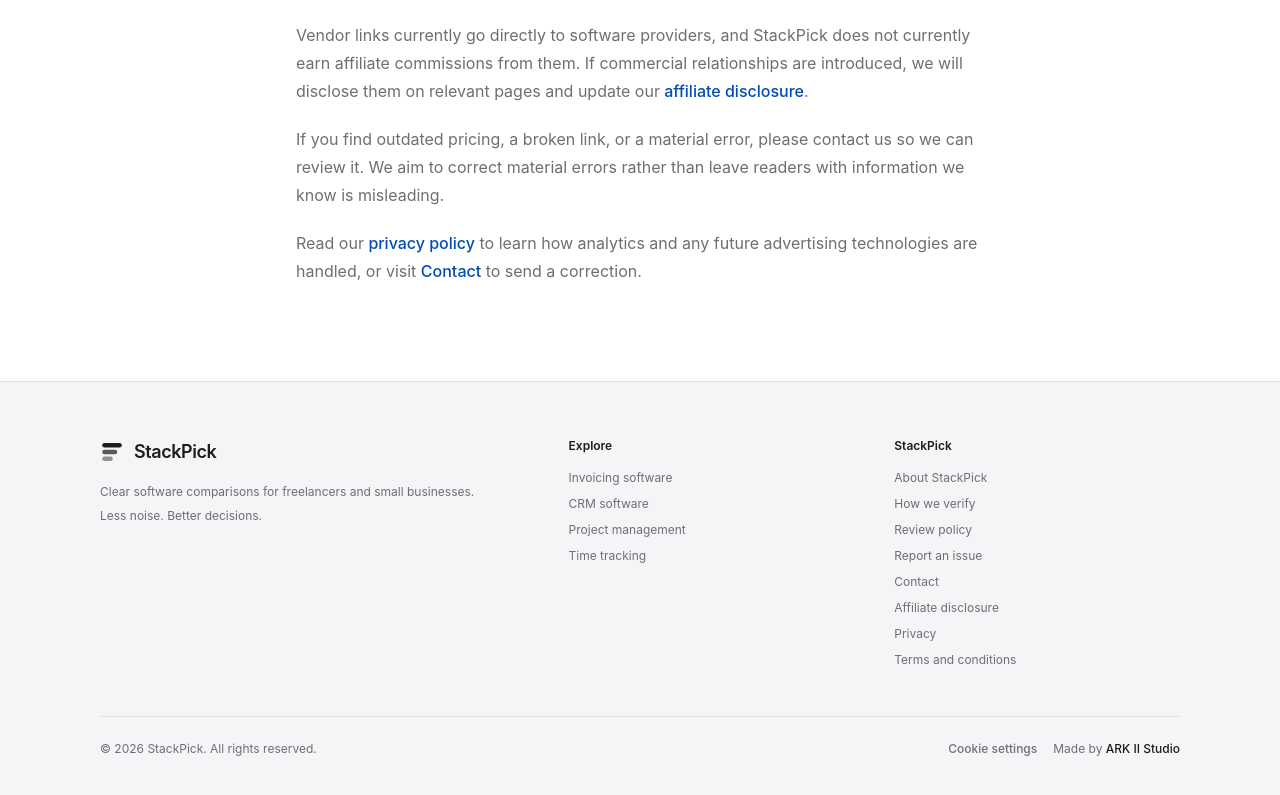
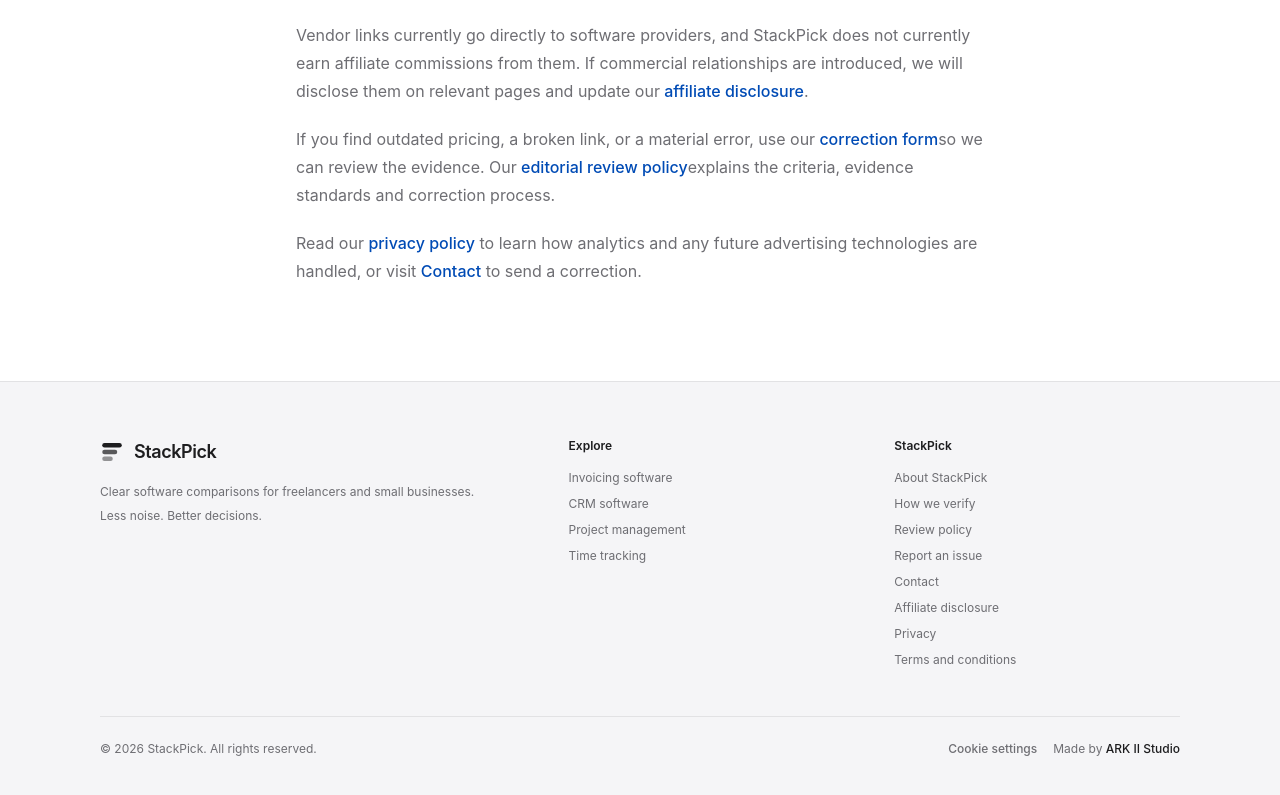
Before and after one commit to LinukaBandara/StackPick, a Next.js app: page /about in a window 1280 px wide. Shown: the part 1132-1927 px from the top of the page. Built offline with nearby package versions, Linux system fonts and the light colour scheme; no server answers.

Commit message:
Connect About page to editorial review and correction policies

```diff
--- a/app/about/page.tsx
+++ b/app/about/page.tsx
@@ -60,9 +60,11 @@ export default function AboutPage() {
               <Link href="/affiliate-disclosure" className="text-[#004bb5] font-medium hover:underline"> affiliate disclosure</Link>.
             </p>
             <p>
-              If you find outdated pricing, a broken link, or a material error, please contact us
-              so we can review it. We aim to correct material errors rather than leave readers with
-              information we know is misleading.
+              If you find outdated pricing, a broken link, or a material error, use our
+              <Link href="/report-an-issue" className="text-[#004bb5] font-medium hover:underline"> correction form</Link>
+              so we can review the evidence. Our
+              <Link href="/review-policy" className="text-[#004bb5] font-medium hover:underline"> editorial review policy</Link>
+              explains the criteria, evidence standards and correction process.
             </p>
             <p>
               Read our <Link href="/privacy" className="text-[#004bb5] font-medium hover:underline">privacy policy</Link>
```
